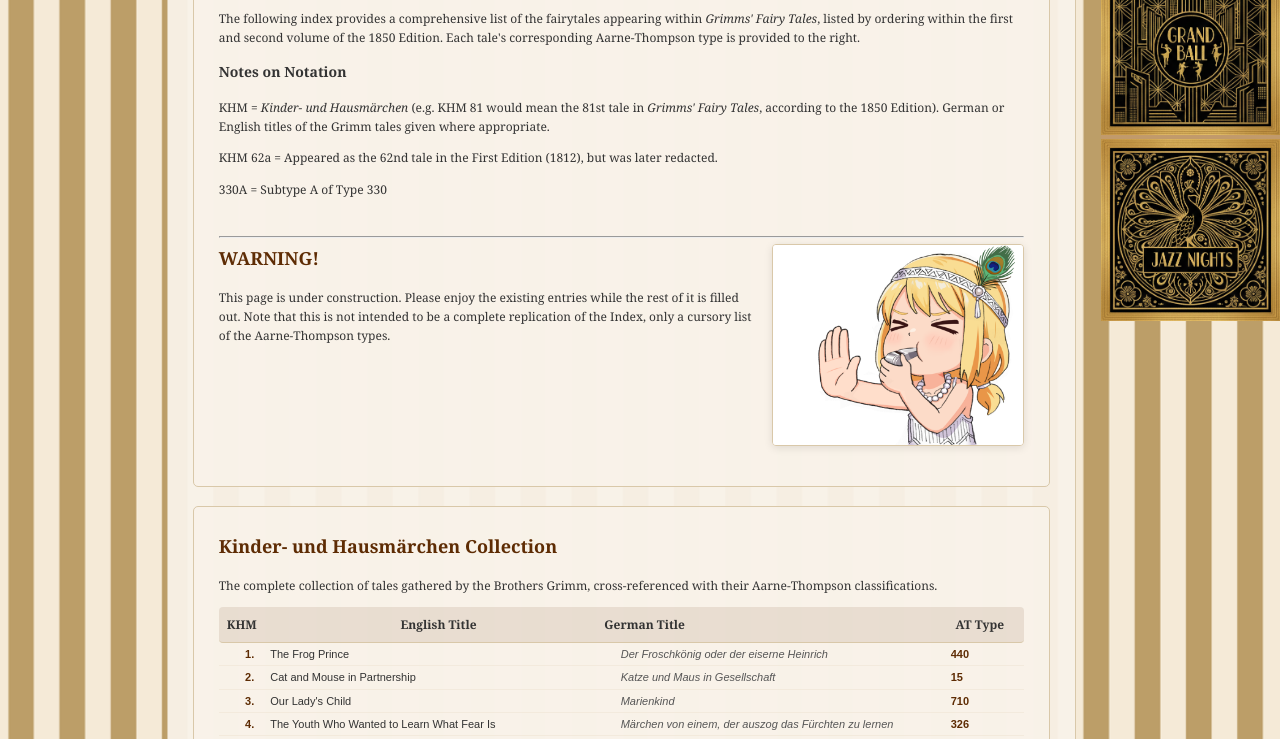
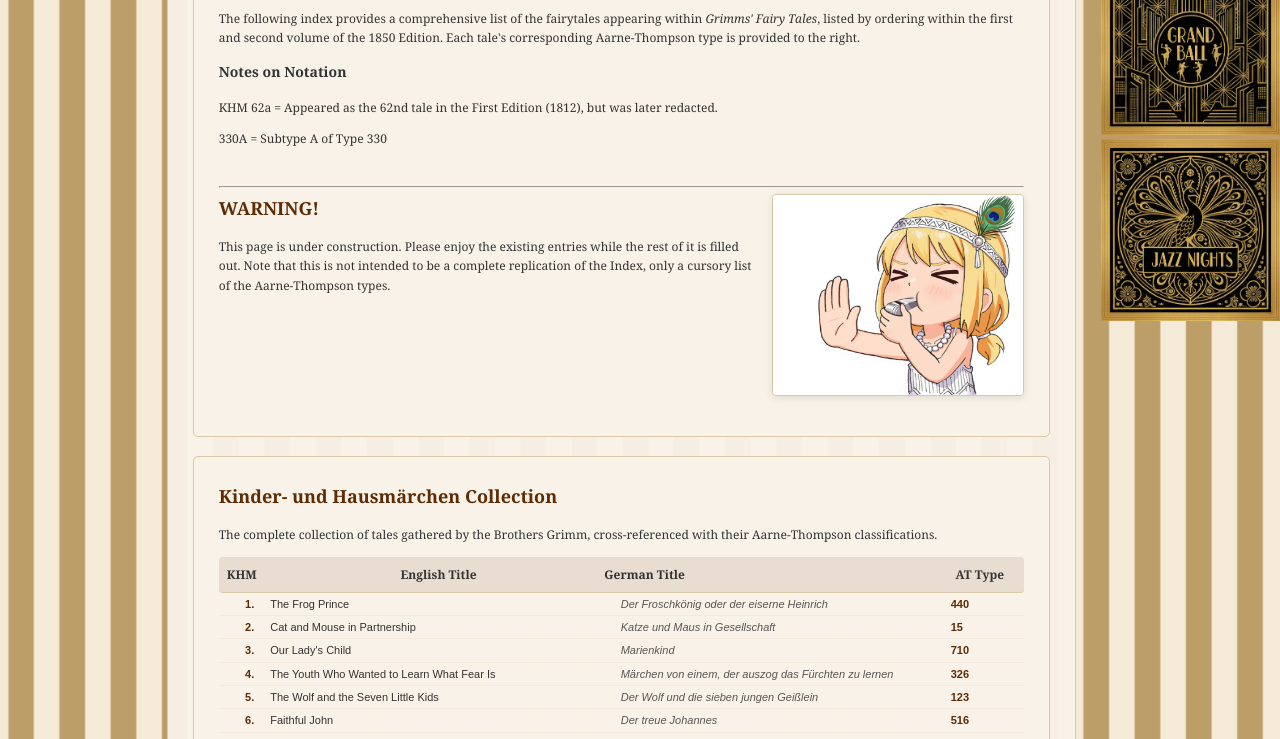
Before and after one commit to johnhopes-collab/grimmsdetectiveagency, a Jekyll site: the page built from archives/khm.html, in a window 1280 px wide and 900 px high, scrolled down 753 px, cut to the strip 161-900 px from the top of the window. Built offline with Jekyll 4.4.1, drawn with Linux system fonts in a browser that asks for light colours.

Commit message:
Update khm.html

```diff
--- a/archives/khm.html
+++ b/archives/khm.html
@@ -9,7 +9,6 @@ title: Archives / KHM Index
     <p><i>Grimms' Fairy Tales</i> is a seminal collection of German folktales compiled by brothers Jacob Grimm and Wilhelm Grimm, first published in 1812 as <i>Children's and Household Tales</i> (German: <i>Kinder- und Hausmärchen</i>, commonly abbreviated as KHM). Emerging during the Romantic movement, the Grimms sought to preserve oral traditions they believed embodied authentic German culture and language. Drawing from storytellers, literary sources, and regional traditions, the collection includes enduring tales such as “Cinderella,” “Hansel and Gretel,” and “Snow White.” Though initially intended as a scholarly work of folklore and philology, the collection became one of the most influential works of world literature and bed time stories.</p>
     <p>The following index provides a comprehensive list of the fairytales appearing within <i>Grimms' Fairy Tales</i>, listed by ordering within the first and second volume of the 1850 Edition. Each tale's corresponding Aarne-Thompson type is provided to the right.</p>
     <h3>Notes on Notation</h3>
-    <p>KHM = <i>Kinder- und Hausmärchen</i> (e.g. KHM 81 would mean the 81st tale in <i>Grimms' Fairy Tales</i>, according to the 1850 Edition). German or English titles of the Grimm tales given where appropriate.</p>
     <p>KHM 62a = Appeared as the 62nd tale in the First Edition (1812), but was later redacted.</p>
     <p>330A = Subtype A of Type 330</p>
     <br>
```
